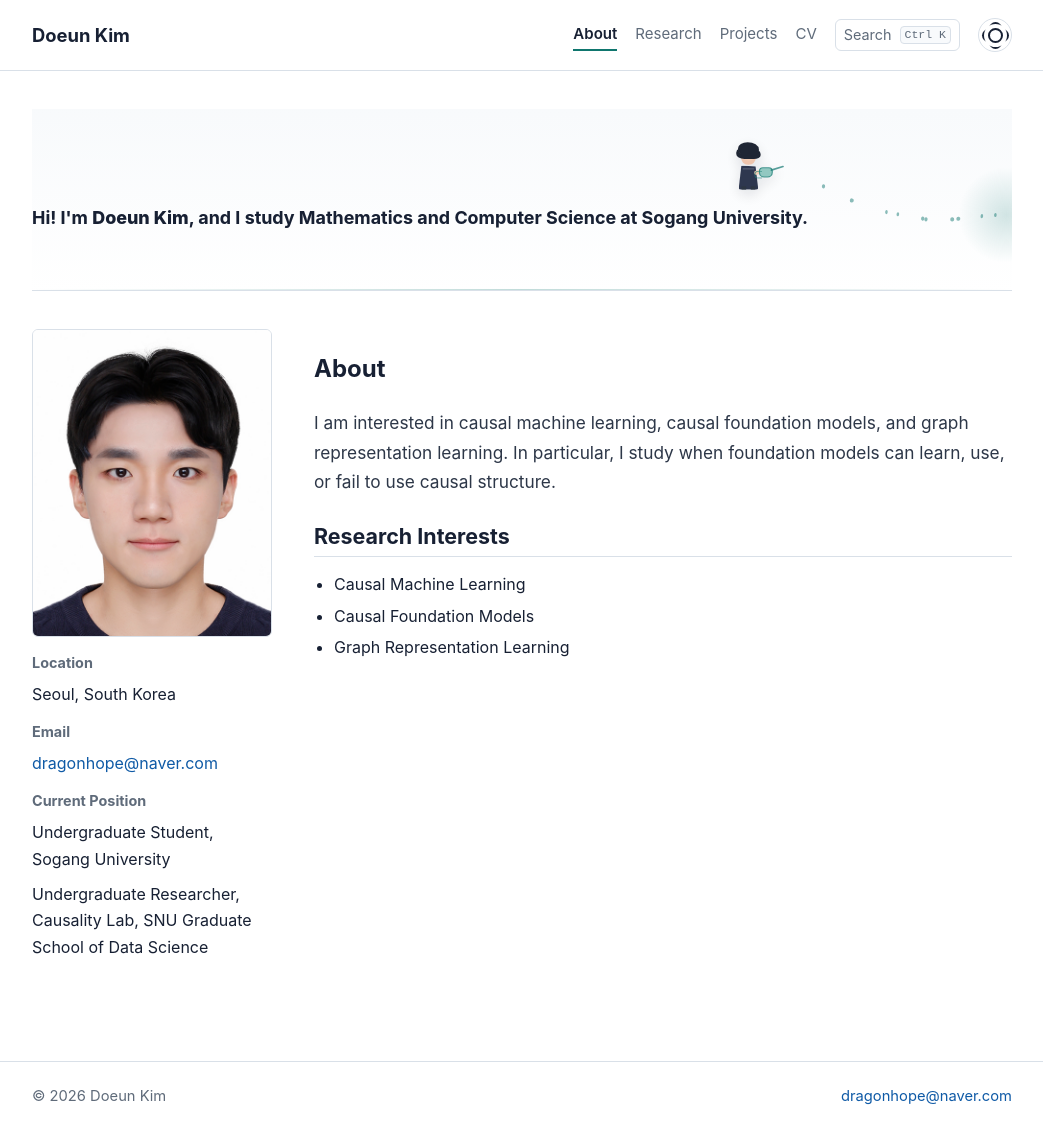
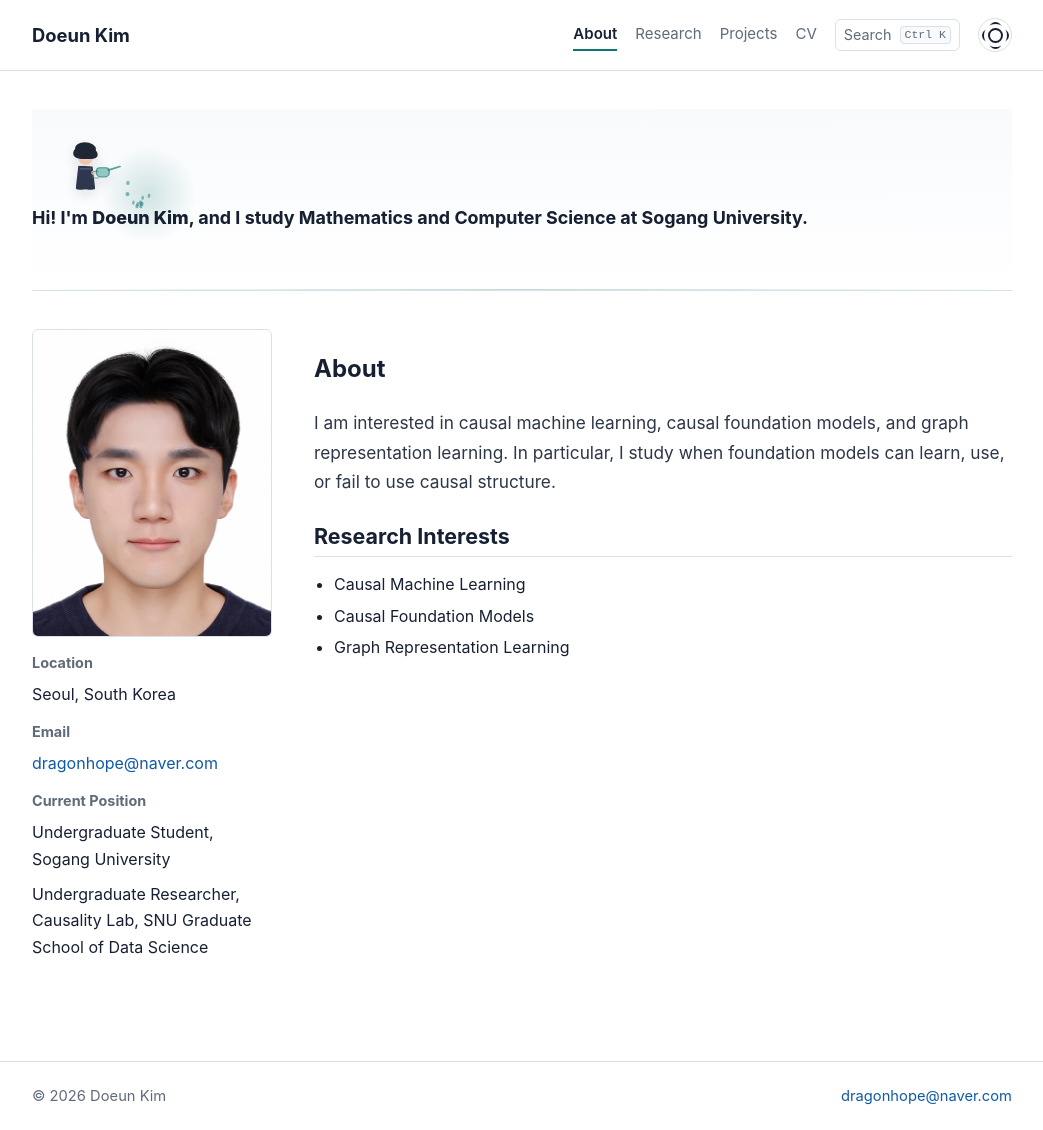
Before and after one commit to doeun7kim/doeun7kim.github.io, a Jekyll site: the page built from index.md, in a window 1280 px wide. Shown: the whole page, without its empty margins (118-1161 px from the left). Built offline with Jekyll 4.4.1, drawn with Linux system fonts in a browser that asks for light colours.

Commit message:
Slow hero character and shorten water fall

```diff
--- a/assets/js/hero-intro.js
+++ b/assets/js/hero-intro.js
@@ -46,6 +46,7 @@
   }
 
   var duration = parseInt(hero.getAttribute("data-duration"), 10) || 7800;
+  var characterSpeed = parseFloat(hero.getAttribute("data-character-speed")) || 1;
   var frameId = 0;
   var startedAt = 0;
   var width = 0;
@@ -197,14 +198,15 @@
     }
 
     var raw = clamp((timestamp - startedAt) / duration, 0, 1);
-    var motion = easeInOut(clamp(raw / 0.96, 0, 1));
+    var motion = easeInOut(clamp((raw * characterSpeed) / 0.96, 0, 1));
     var reveal = clamp((easeOut(raw) - 0.035) / 0.9, 0, 1);
     var fade = raw > 0.9 ? clamp((1 - raw) / 0.1, 0, 1) : 1;
     var mode = currentMode();
     var box = titleBox();
     var layout = characterLayout(box, motion, mode);
     var revealX = box.left + box.width * reveal;
-    var targetY = Math.min(box.bottom + 16, layout.wateringY + 44);
+    var waterTargetX = layout.wateringX + clamp(width * 0.028, 12, 26);
+    var waterTargetY = layout.wateringY + clamp(height * 0.13, 20, 32);
 
     hero.style.setProperty("--hero-reveal", Math.round(reveal * 100) + "%");
     hero.style.setProperty("--hero-person-x", Math.round(layout.x) + "px");
@@ -221,7 +223,7 @@
         fade
       );
     } else {
-      drawWater(layout.wateringX, layout.wateringY, revealX, targetY, reveal, raw * 5, fade);
+      drawWater(layout.wateringX, layout.wateringY, waterTargetX, waterTargetY, 1, raw * 5, fade);
     }
 
     if (raw < 1) {
--- a/index.md
+++ b/index.md
@@ -5,7 +5,7 @@ description: "Personal website of Doeun Kim."
 hero_intro: true
 ---
 
-<section class="hero-intro" data-hero-intro data-duration="7800" aria-labelledby="hero-intro-title">
+<section class="hero-intro" data-hero-intro data-duration="7800" data-character-speed="0.3" aria-labelledby="hero-intro-title">
   <canvas class="hero-intro-canvas" data-hero-canvas aria-hidden="true"></canvas>
   <div class="hero-character" data-hero-character aria-hidden="true">
     <span class="hero-character-head"></span>
```
